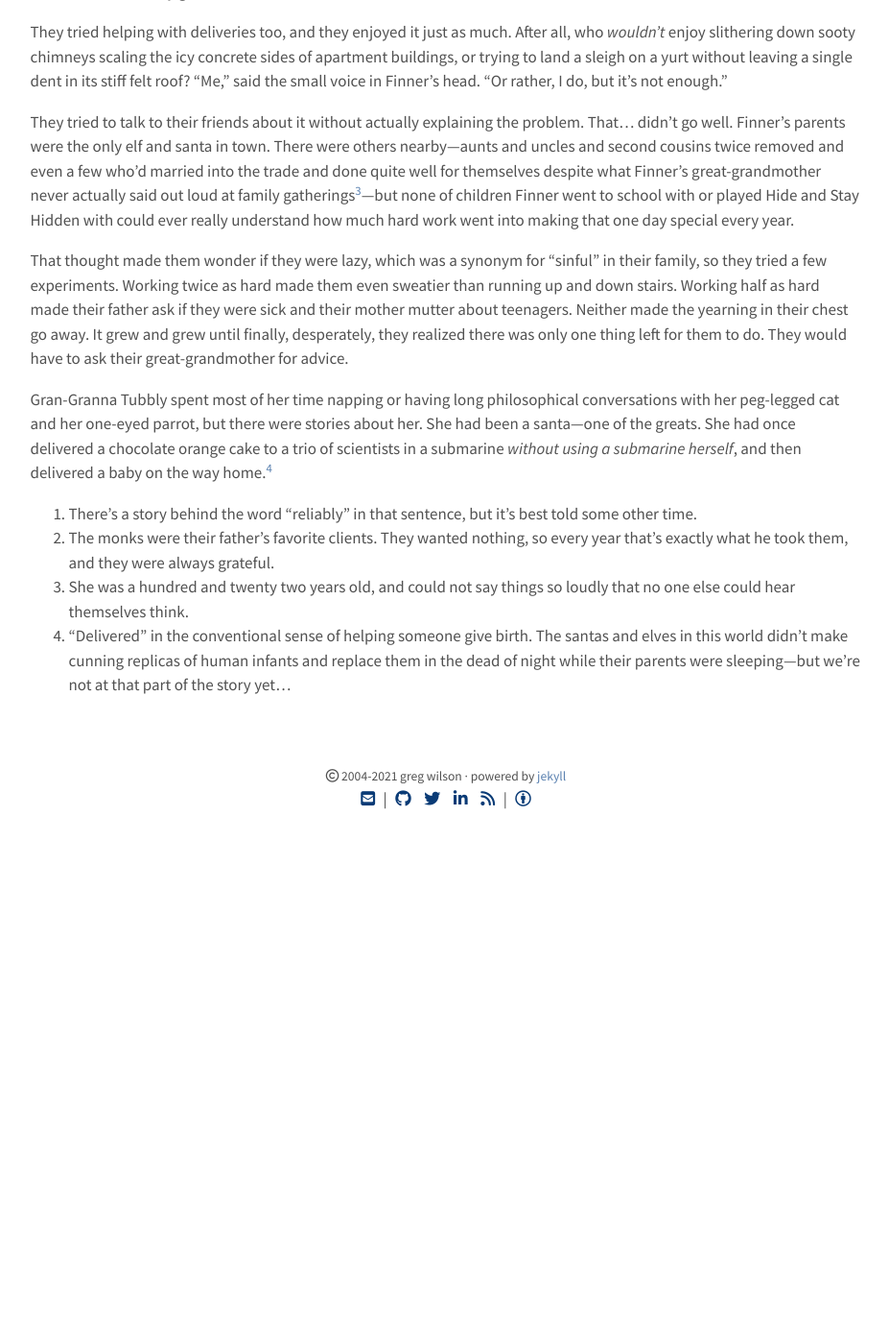
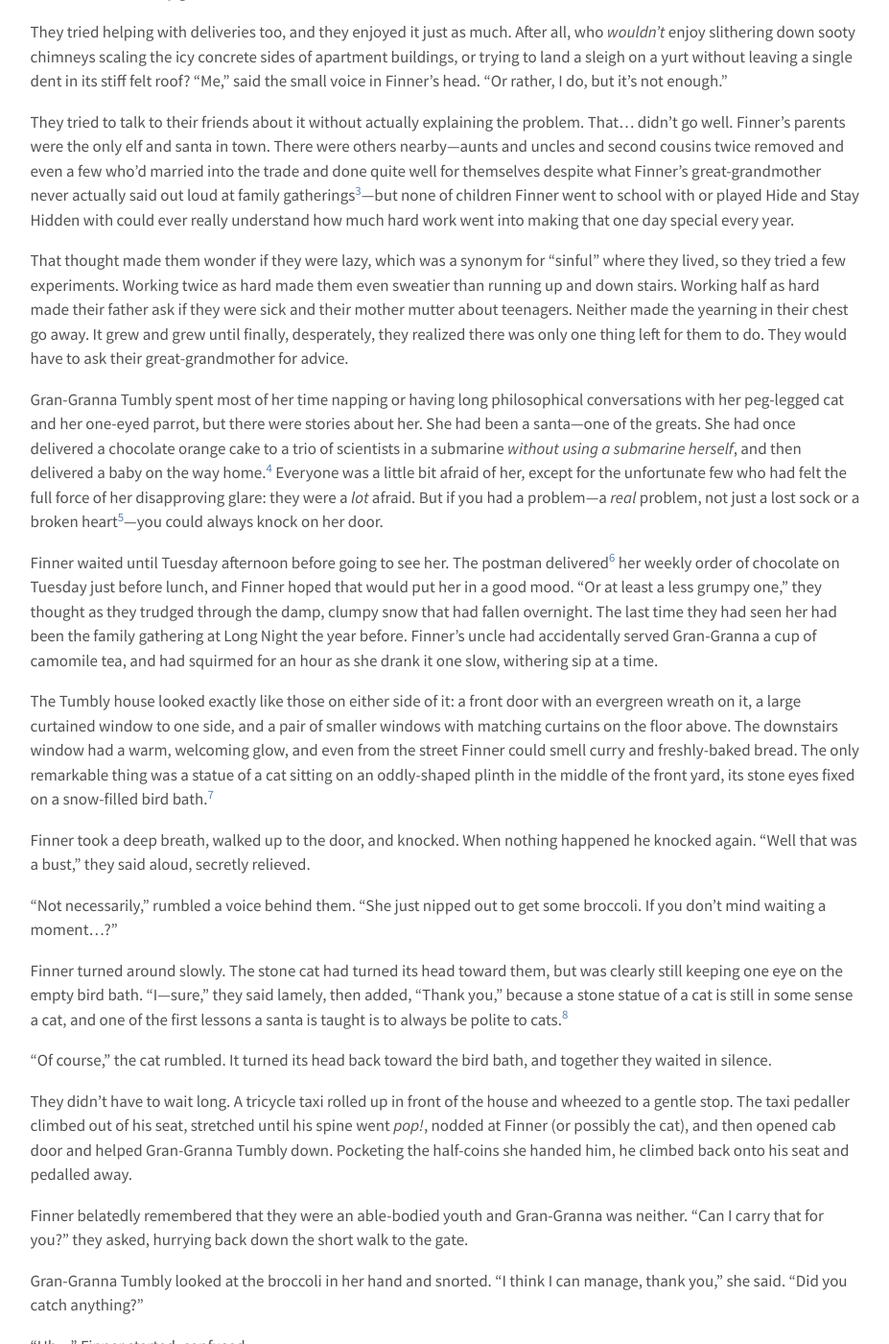
Before and after one commit to gvwilson/sensibleadventures, a Jekyll site: the page built from santas/santas.md, in a window 1280 px wide and 1400 px high, scrolled down 440 px. Shown: the whole window at 96% size, without its empty margins (175-1102 px from the left). Built offline with Jekyll 4.4.1, drawn with Linux system fonts in a browser that asks for light colours; nearby versions of some CDN libraries; before the commit the page ends 1320 px from its top, so only the background shows below that; some of the changed text lies outside the part shown.

Commit message:
+695 words

```diff
--- a/santas/santas.md
+++ b/santas/santas.md
@@ -63,7 +63,7 @@
 could ever really understand how much hard work went into making that one day special every year.
 
 That thought made them wonder if they were lazy,
-which was a synonym for "sinful" in their family,
+which was a synonym for "sinful" where they lived,
 so they tried a few experiments.
 Working twice as hard made them even sweatier than running up and down stairs.
 Working half as hard made their father ask if they were sick and their mother mutter about teenagers.
@@ -73,17 +73,111 @@
 they realized there was only one thing left for them to do.
 They would have to ask their great-grandmother for advice.
 
-Gran-Granna Tubbly spent most of her time napping or having long philosophical conversations
+Gran-Granna Tumbly spent most of her time napping or having long philosophical conversations
 with her peg-legged cat and her one-eyed parrot,
 but there were stories about her.
 She had been a santa---one of the greats.
 She had once delivered a chocolate orange cake to a trio of scientists in a submarine
 *without using a submarine herself*,
 and then delivered a baby on the way home.<sup>
-"Delivered" in the conventional sense of helping someone give birth.
+"Delivered" in the conventional sense of helping someone give birth
+rather than the postal sense used for packages.
 The santas and elves in this world didn't make cunning replicas of human infants
 and replace them in the dead of night while their parents were sleeping---but
 we're not at that part of the story yet...
 </sup>
+Everyone was a little bit afraid of her,
+except for the unfortunate few who had felt the full force of her disapproving glare:
+they were a *lot* afraid.
+But if you had a problem---a *real* problem,
+not just a lost sock or a broken heart<sup>Gran-Granna Tumbly
+did once make an exception for someone whose heart was broken
+because they had lost a very special sock
+and there was a very real chance of the world ending as a result,
+but that story is also best told some other time.</sup>---you could
+always knock on her door.
+
+Finner waited until Tuesday afternoon before going to see her.
+The postman delivered<sup>In the postal sense of the word.</sup>
+her weekly order of chocolate on Tuesday just before lunch,
+and Finner hoped that would put her in a good mood.
+"Or at least a less grumpy one," they thought
+as they trudged through the damp, clumpy snow that had fallen overnight.
+The last time they had seen her had been the family gathering at Long Night the year before.
+Finner's uncle had accidentally served Gran-Granna a cup of camomile tea,
+and had squirmed for an hour as she drank it one slow, withering sip at a time.
+
+The Tumbly house looked exactly like those on either side of it:
+a front door with an evergreen wreath on it,
+a large curtained window to one side,
+and a pair of smaller windows with matching curtains on the floor above.
+The downstairs window had a warm, welcoming glow,
+and even from the street Finner could smell curry and freshly-baked bread.
+The only remarkable thing was a statue of a cat sitting on an oddly-shaped plinth
+in the middle of the front yard,
+its stone eyes fixed on a snow-filled bird bath.<sup>The houses on either side
+had a miniature Ferris wheel
+and a model locomotive in their front yards,
+though,
+so to be fair,
+the statue wasn't *that* remarkable.</sup>
+
+Finner took a deep breath, walked up to the door, and knocked.
+When nothing happened he knocked again.
+"Well that was a bust," they said aloud,
+secretly relieved.
+
+"Not necessarily," rumbled a voice behind them.
+"She just nipped out to get some broccoli.
+If you don't mind waiting a moment...?"
+
+Finner turned around slowly.
+The stone cat had turned its head toward them,
+but was clearly still keeping one eye on the empty bird bath.
+"I---sure," they said lamely,
+then added, "Thank you,"
+because a stone statue of a cat is still in some sense a cat,
+and one of the first lessons a santa is taught is
+to always be polite to cats.<sup>And watchmakers,
+but that's also---you know what?
+There are going to be so many of those that from now on,
+if it really is a story for another time,
+we'll just not mention it.</sup>
+
+"Of course," the cat rumbled.
+It turned its head back toward the bird bath,
+and together they waited in silence.
+
+They didn't have to wait long.
+A tricycle taxi rolled up in front of the house and wheezed to a gentle stop.
+The taxi pedaller climbed out of his seat,
+stretched until his spine went *pop!*,
+nodded at Finner (or possibly the cat),
+and then opened cab door and helped Gran-Granna Tumbly down.
+Pocketing the half-coins she handed him,
+he climbed back onto his seat and pedalled away.
+
+Finner belatedly remembered that they were an able-bodied youth
+and Gran-Granna was neither.
+"Can I carry that for you?" they asked,
+hurrying back down the short walk to the gate.
+
+Gran-Granna Tumbly looked at the broccoli in her hand and snorted.
+"I think I can manage, thank you," she said.
+"Did you catch anything?"
+
+"Uh..." Finner started, confused.
+
+"Not yet," the cat statue rumbled.
+"But I remain hopeful."
+
+"Hmph."
+Finner stepped out of the way as Gran-Granna Tumbly walked briskly up the path,
+the tip of her cane stabbing through the snow on every second step.
+"Well, since you're here, you might as well come in."
+
+"Yes'm," Finner said obediently.
+With one last glance at the motionless cat they followed her through the door
+and into the rest of their life.
 
 </section>
```
